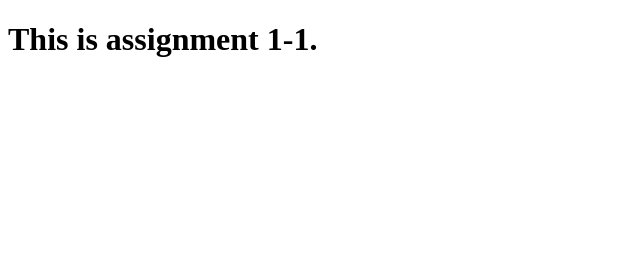
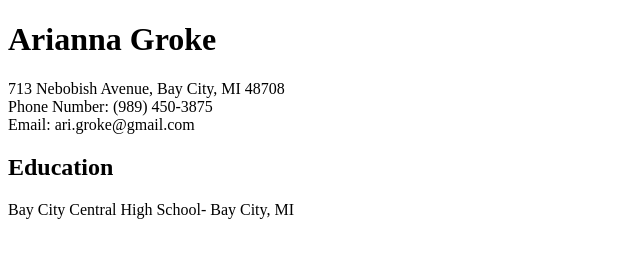
Before and after one commit to Cooder87/Cooder87.github.io, a plain HTML site: page 1-1/index.html in a window 1280 px wide. Shown: the whole page, without its empty margins (0-640 px from the left). Drawn offline with Linux system fonts and the light colour scheme.

Commit message:
Update index.html

```diff
--- a/1-1/index.html
+++ b/1-1/index.html
@@ -4,6 +4,11 @@
         <title>This is 1-1</title>
     </head>
     <body>
-        <h1>This is assignment 1-1.</h1>
+        <h1>Arianna Groke</h1>
+        <p>713 Nebobish Avenue, Bay City, MI 48708<br> Phone Number: (989) 450-3875<br> Email: ari.groke@gmail.com</p>
+        <h2>Education</h2>
+        <p>
+            Bay City Central High School- Bay City, MI
+        </p>
     </body>
 </html>
```
